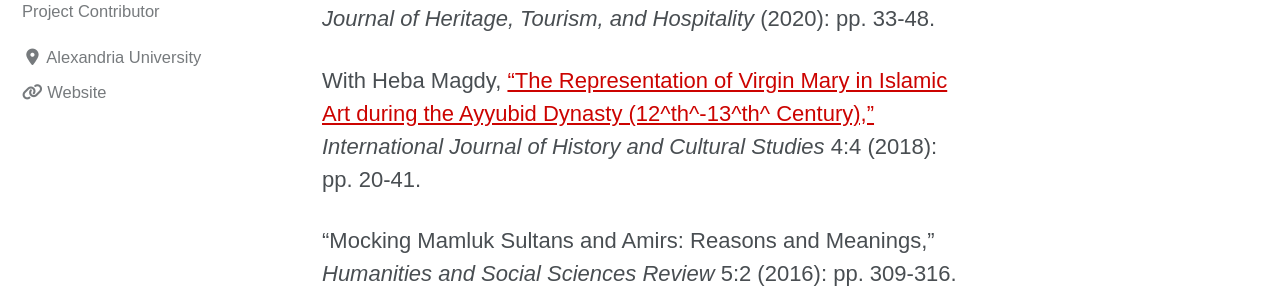
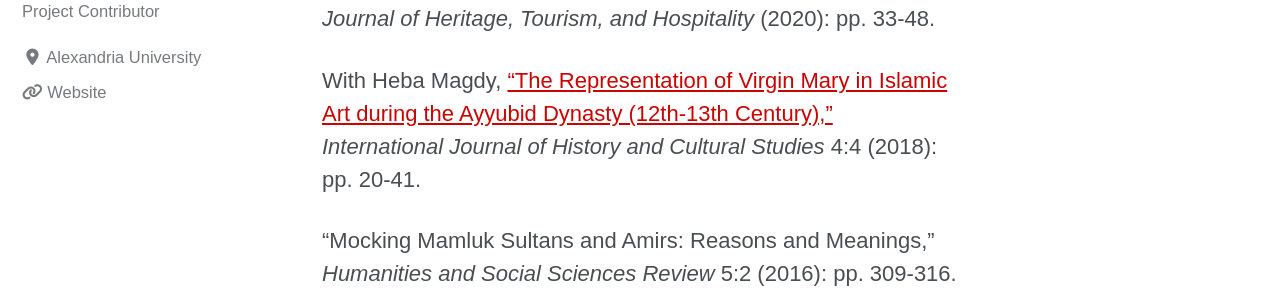
Before and after one commit to mhshaaban/egylandscapeproject.github.io, a Jekyll site: the page built from _members/HebaSaadAbdelnaby.md, in a window 1280 px wide and 900 px high. Shown: the part 275-570 px from the top of the window. Built offline with Jekyll 4.4.1, drawn with Linux system fonts in a browser that asks for light colours; cached includes are drawn as plain includes; nearby versions of some CDN libraries; some web fonts are replaced.

Commit message:
Update HebaSaadAbdelnaby.md

```diff
--- a/_members/HebaSaadAbdelnaby.md
+++ b/_members/HebaSaadAbdelnaby.md
@@ -13,6 +13,6 @@ layout: single
 
 "Where did the Mamluk sultan spend his vacation?," *International Journal of Heritage, Tourism, and Hospitality* (2020): pp. 33-48.
 
-With Heba Magdy, ["The Representation of Virgin Mary in Islamic Art during the Ayyubid Dynasty (12^th^-13^th^ Century),"](https://www.arcjournals.org/pdfs/ijhcs/v4-i4/2.pdf) *International Journal of History and Cultural Studies* 4:4 (2018): pp. 20-41.
+With Heba Magdy, ["The Representation of Virgin Mary in Islamic Art during the Ayyubid Dynasty (12th-13th Century),"](https://www.arcjournals.org/pdfs/ijhcs/v4-i4/2.pdf) *International Journal of History and Cultural Studies* 4:4 (2018): pp. 20-41.
 
 "Mocking Mamluk Sultans and Amirs: Reasons and Meanings," *Humanities and Social Sciences Review* 5:2 (2016): pp. 309-316.
```
